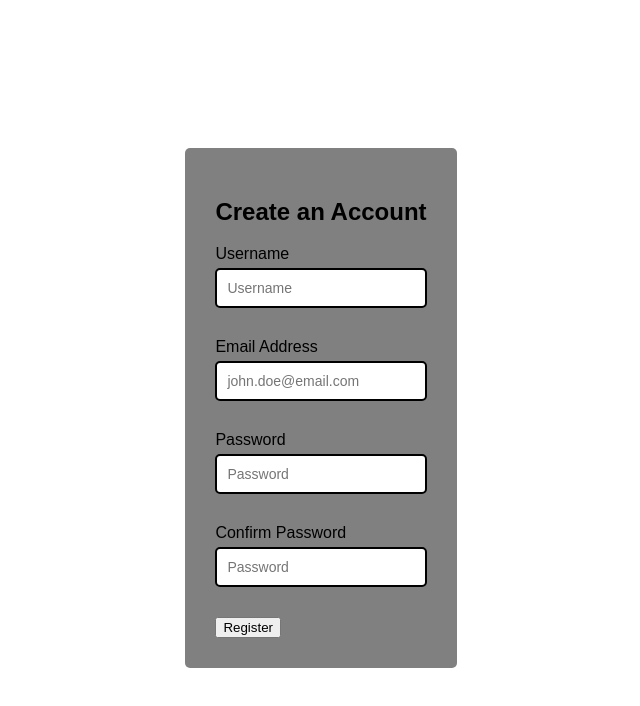
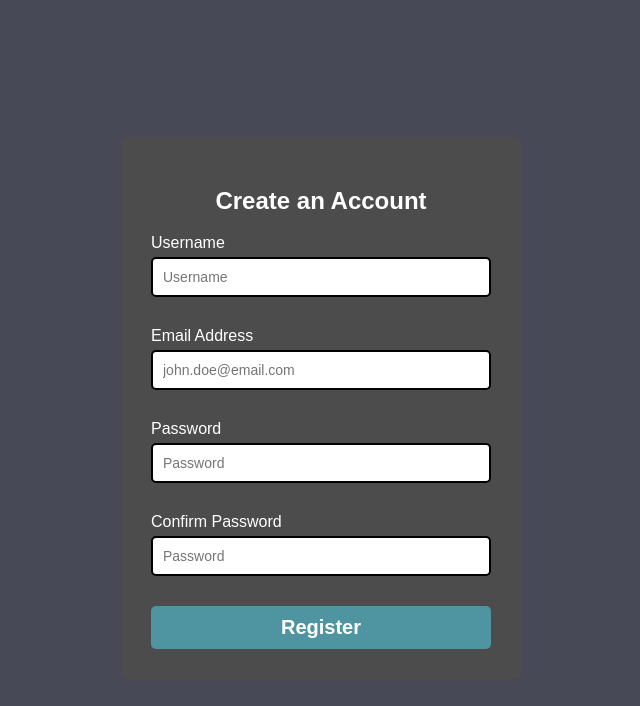
Before and after one commit to alexbmoreira/Form-Validation, a plain HTML site: page index.html in a window 1280 px wide. Shown: the whole page, without its empty margins (319-959 px from the left). Drawn offline with Linux system fonts and the light colour scheme.

Commit message:
Updated Styling

```diff
--- a/style.css
+++ b/style.css
@@ -11,7 +11,7 @@
 
 body
 {
-	background-color: white;
+	background-color: #484956;
 	font-family: sans-serif;
 	display: flex;
 	align-items: center;
@@ -21,12 +21,15 @@ body
 
 .container
 {
-	background-color: grey;
+	background-color: #4C4C4C;
 	border-radius: 5px;
+	min-width: 50vh;
+	box-shadow: 0px 2px 10px rbga(0,0,0,0.3);
 }
 
 .form
 {
+	color: #FFFFFF;
 	padding: 30px;
 }
 
@@ -81,3 +84,17 @@ h2
 {
 	text-align: center;
 }
+
+.form button
+{
+	cursor: pointer;
+	background-color: #4F95A1;
+	padding: 10px;
+	border: 0px;
+	border-radius: 5px;
+	display: block;
+	width: 100%;
+	font-size: 20px;
+	font-weight: bold;
+	color: #FFFFFF;
+}
```
